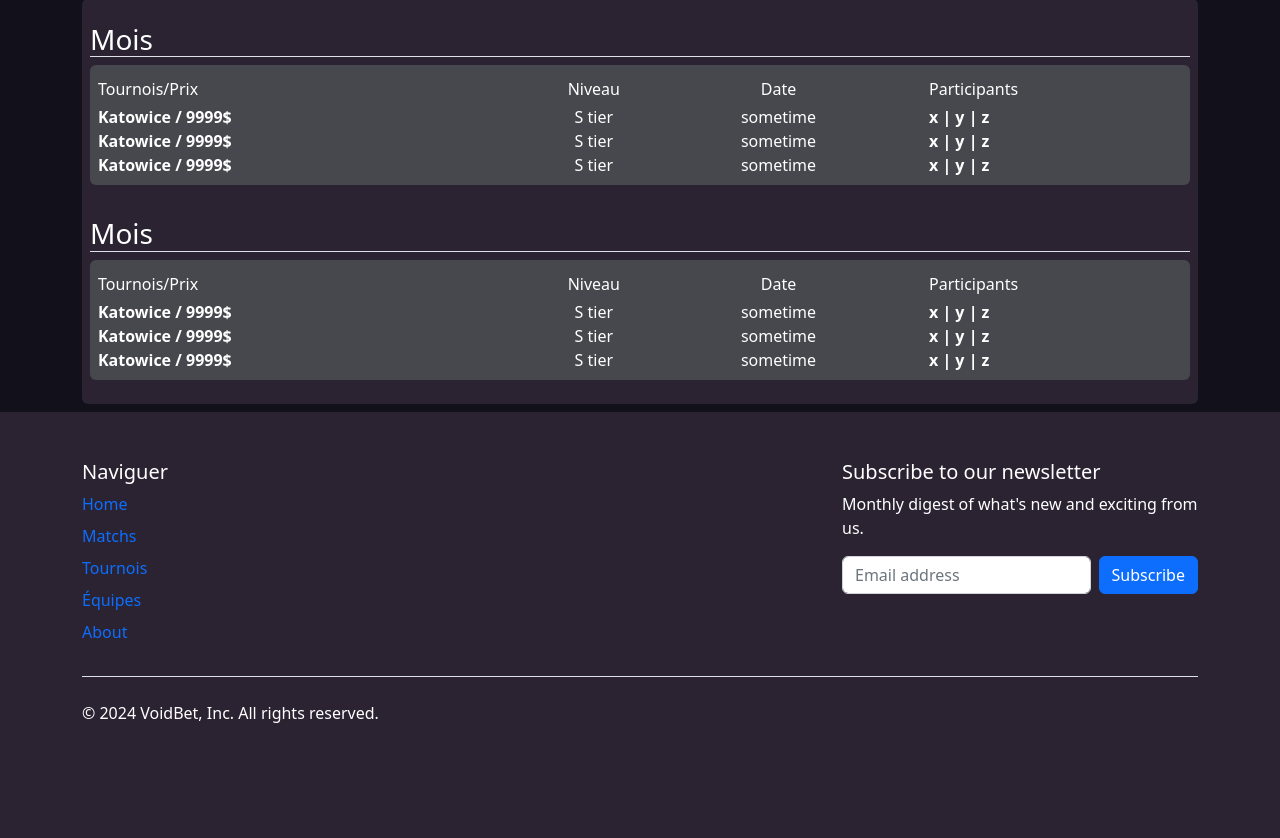
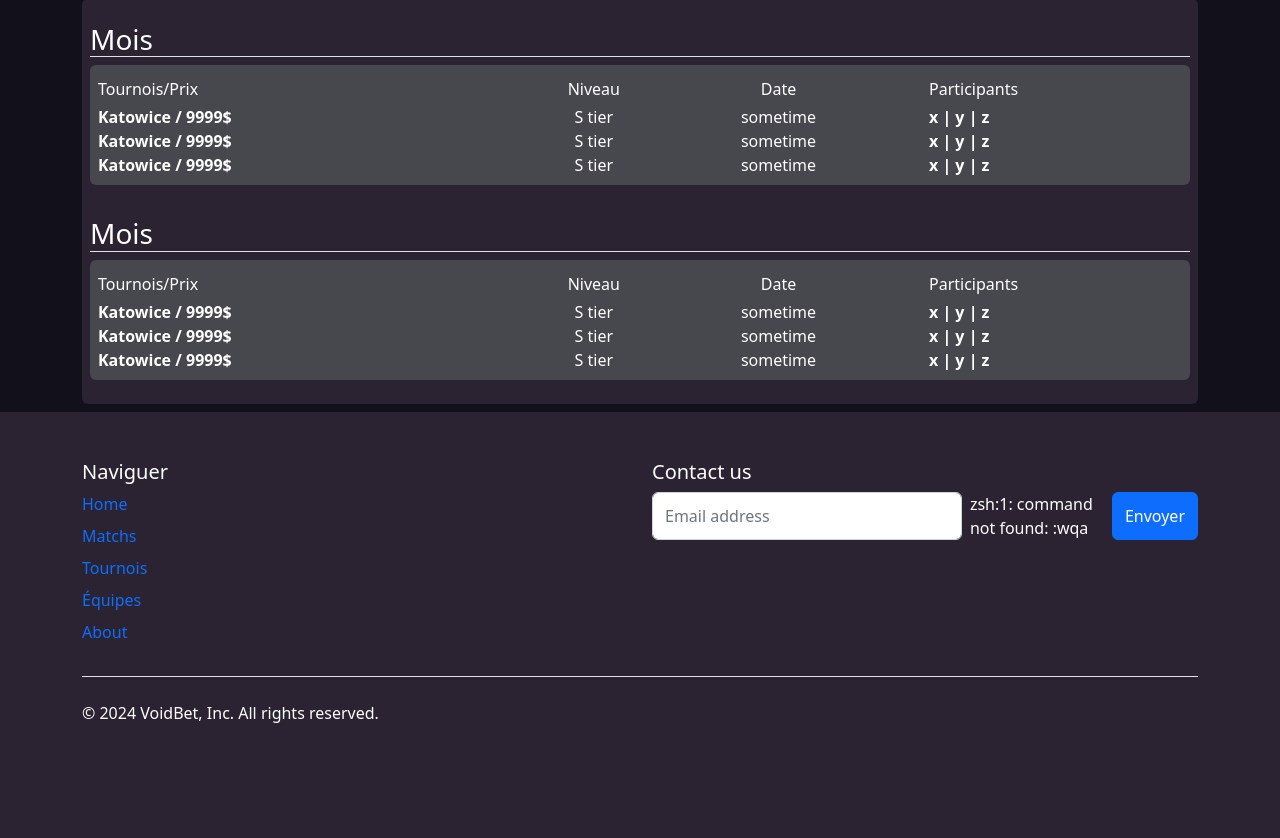
Before and after one commit to Alexander7474/voidBet, a PHP site: page /index.php in a window 1280 px wide. Shown: the part 1082-1920 px from the top of the page. Run offline with PHP 8.4, Linux system fonts and the light colour scheme.

Commit message:
modification footer.php

```diff
--- a/templates/front/footer.php
+++ b/templates/front/footer.php
@@ -2,7 +2,7 @@
 <div class="container">
   <footer class="py-5">
     <div class="row">
-      <div class="col-8">
+      <div class="col-6">
         <h5>Naviguer</h5>
         <ul class="nav flex-column">
           <li class="nav-item mb-2"><a href="#" class="nav-link p-0 text-body-secondary">Home</a></li>
@@ -13,14 +13,15 @@
         </ul>
       </div>
 
-      <div class="col-4">
+      <div class="col-6">
         <form>
-          <h5>Subscribe to our newsletter</h5>
-          <p>Monthly digest of what's new and exciting from us.</p>
+          <h5>Contact us</h5>
           <div class="d-flex flex-column flex-sm-row w-100 gap-2">
             <label for="newsletter1" class="visually-hidden">Email address</label>
             <input id="newsletter1" type="text" class="form-control" placeholder="Email address">
-            <button class="btn btn-primary" type="button">Subscribe</button>
+            <label for="newsletter1" class="visually-hidden">Nom</label>
+zsh:1: command not found: :wqa
+            <button class="btn btn-primary" type="button">Envoyer</button>
           </div>
         </form>
       </div>
```
